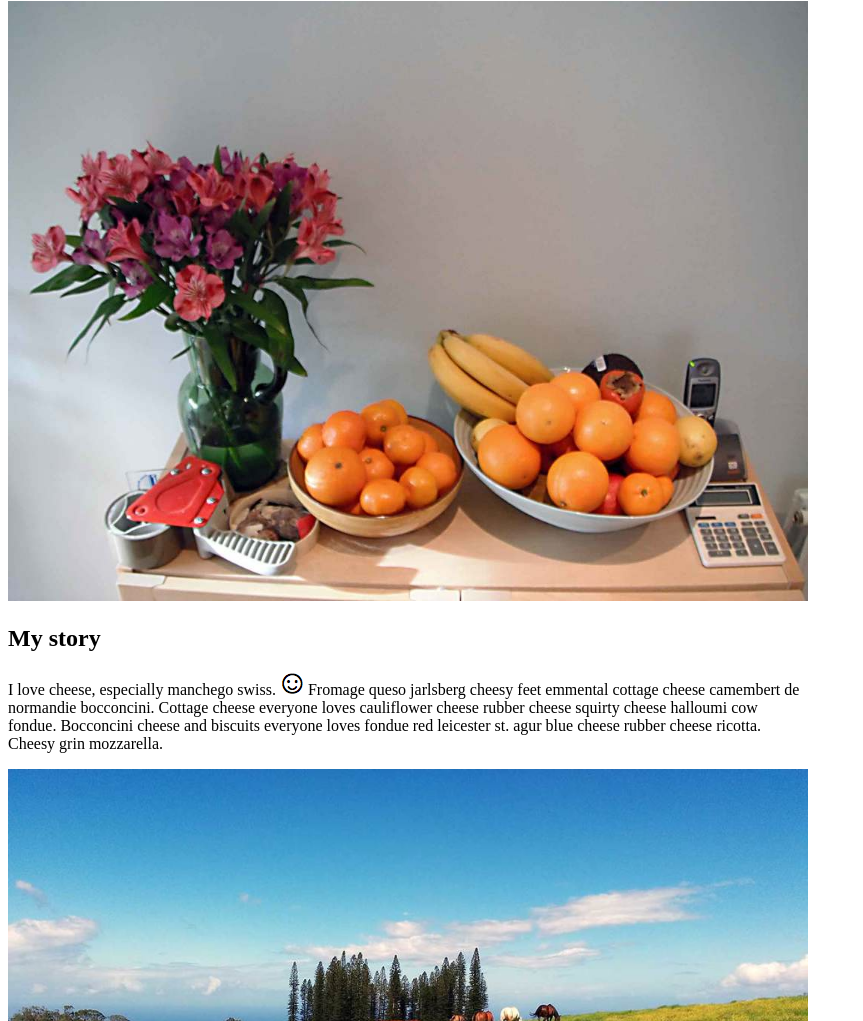
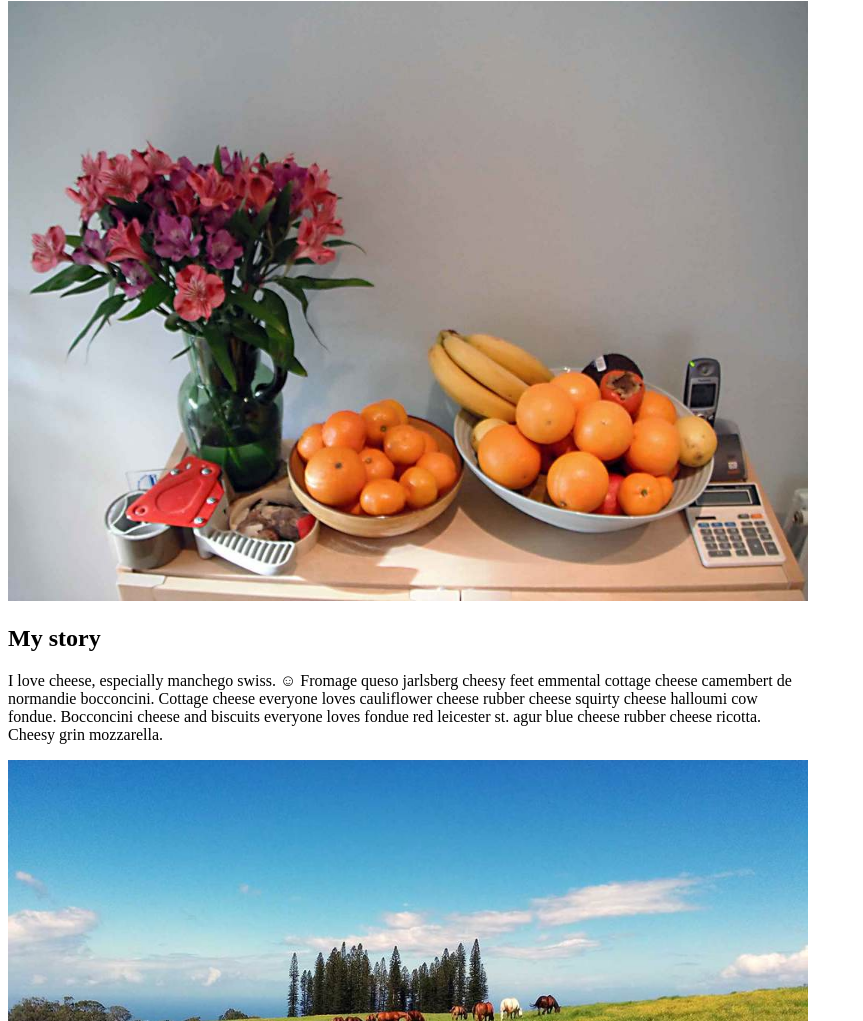
Before and after one commit to nirmalks/responsive_images, a website: page index.html in a window 1280 px wide. Shown: the part 79-1100 px from the top of the page, without its empty margins (0-863 px from the left). Drawn offline with Linux system fonts and the light colour scheme.

Commit message:
Project2 started. Added meta charset , replaced smiley with unicode

```diff
--- a/index.html
+++ b/index.html
@@ -2,7 +2,7 @@
 <!DOCTYPE html>
 <html>
 <head>
-
+  <meta charset= "utf-8">
   <meta name="description" content="Udacity Responsive Images course project" />
   <meta name="author" content="//samdutton.com">
   <meta name="viewport" content="width=device-width, minimum-scale=1.0, initial-scale=1.0, user-scalable=yes">
@@ -28,7 +28,7 @@
 
     <h2>My story</h2>
 
-    <p>I love cheese, especially manchego swiss. <img src="images_src/fixed/smiley_face.png"> Fromage queso jarlsberg cheesy feet emmental cottage cheese camembert de normandie bocconcini. Cottage cheese everyone loves cauliflower cheese rubber cheese squirty cheese halloumi cow fondue. Bocconcini cheese and biscuits everyone loves fondue red leicester st. agur blue cheese rubber cheese ricotta. Cheesy grin mozzarella.</p>
+    <p>I love cheese, especially manchego swiss. &#9786; Fromage queso jarlsberg cheesy feet emmental cottage cheese camembert de normandie bocconcini. Cottage cheese everyone loves cauliflower cheese rubber cheese squirty cheese halloumi cow fondue. Bocconcini cheese and biscuits everyone loves fondue red leicester st. agur blue cheese rubber cheese ricotta. Cheesy grin mozzarella.</p>
 
     <img src="images_src/horses.jpg">
 
```
